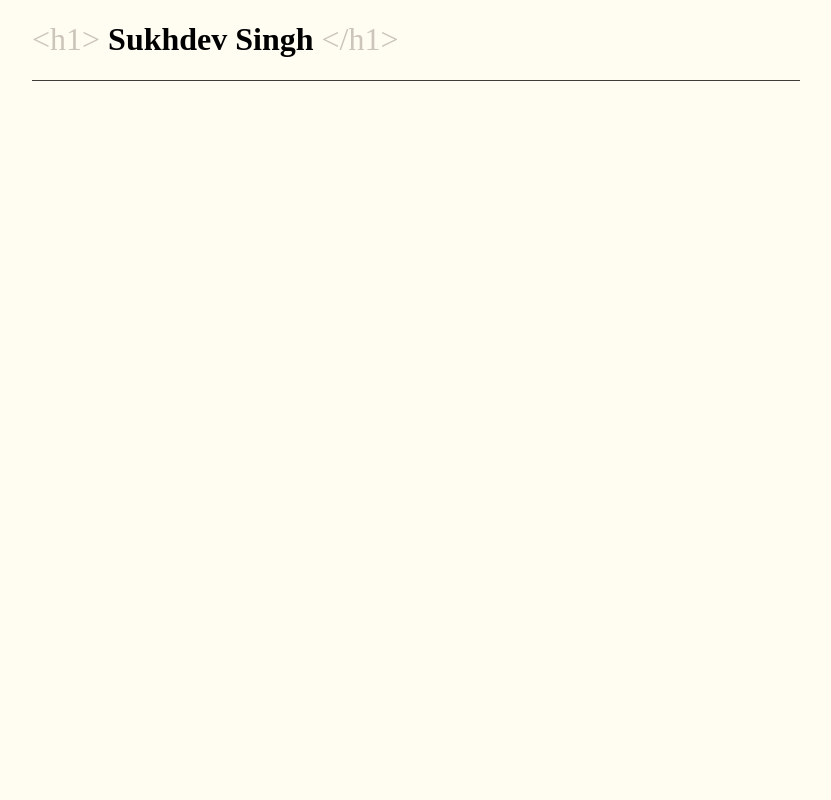
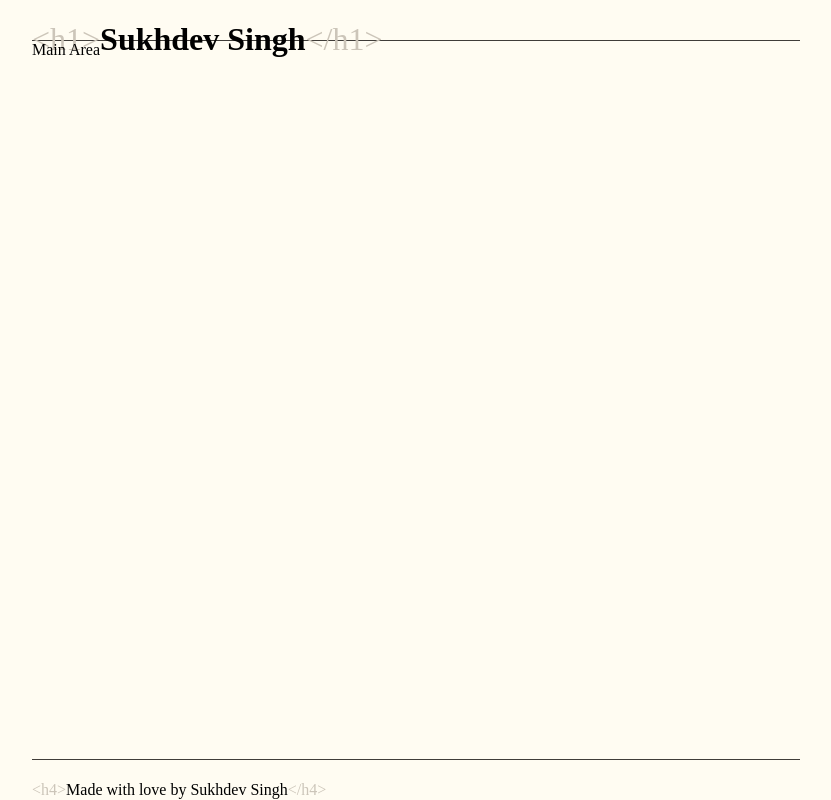
Before and after one commit to sukhiboi/sukhiboi.github.io, a React (Vite) app: page / in a window 1280 px wide. Shown: the whole page, without its empty margins (224-1055 px from the left). Built offline with nearby package versions, Linux system fonts and the light colour scheme.

Commit message:
Create Home page:

```diff
--- a/src/components/Footer/Footer.tsx
+++ b/src/components/Footer/Footer.tsx
@@ -2,12 +2,13 @@ import TagText from "../TagText/TagText";
 import styled from "styled-components";
 
 const FooterContainer = styled.footer`
+  height: 5%;
   border-top: 1px solid ${({ theme }) => theme.textPrimary};
 `;
 
 const Footer = () => (
   <FooterContainer>
-    <TagText tag={"h2"} content={"Made with love by Sukhdev Singh"} />
+    <TagText tag={"h4"} content={"Made with love by Sukhdev Singh"} />
   </FooterContainer>
 );
 
--- a/src/components/Header/Header.tsx
+++ b/src/components/Header/Header.tsx
@@ -2,6 +2,7 @@ import TagText from "../TagText/TagText";
 import styled from "styled-components";
 
 const HeaderContainer = styled.header`
+  height: 5%;
   border-bottom: 1px solid ${({ theme }) => theme.textPrimary};
 `;
 
--- a/src/components/TagText/TagText.tsx
+++ b/src/components/TagText/TagText.tsx
@@ -10,10 +10,18 @@ const tagMap = {
   h1: styled["h1"]``,
   h2: styled["h2"]``,
   h3: styled["h3"]``,
-  h4: styled["h4"]``,
-  h5: styled["h5"]``,
-  h6: styled["h6"]``,
-  p: styled["p"]``,
+  h4: styled["h4"]`
+    font-weight: 100;
+  `,
+  h5: styled["h5"]`
+    font-weight: 100;
+  `,
+  h6: styled["h6"]`
+    font-weight: 100;
+  `,
+  p: styled["p"]`
+    font-weight: 100;
+  `,
 };
 
 const TagElement = styled.span`
@@ -26,7 +34,7 @@ const TagText: FC<ITagText> = ({ tag, content }: ITagText) => {
   return (
     <Tag>
       <TagElement>{`<${tag}>`}</TagElement>
-      {` ${content} `}
+      {`${content}`}
       <TagElement>{`</${tag}>`}</TagElement>
     </Tag>
   );
--- a/src/main.tsx
+++ b/src/main.tsx
@@ -7,9 +7,16 @@ import { createBrowserRouter, RouterProvider } from "react-router-dom";
 
 const GlobalStyles = createGlobalStyle`
   body {
+    height: 100vh;
     margin: 0 20%;
     padding: 0;
     background: ${lightTheme.background};
+  }
+
+  #root {
+    display: flex;
+    flex-direction: column;
+    height: 100%;
   }
 `;
 
--- a/src/pages/Home/Home.tsx
+++ b/src/pages/Home/Home.tsx
@@ -1,6 +1,19 @@
 import { FC } from "react";
 import Header from "../../components/Header/Header";
+import Footer from "../../components/Footer/Footer";
+import styled from "styled-components";
 
-const Home: FC = () => <Header />;
+const Main = styled.main`
+  flex: 1;
+  overflow-y: auto;
+`;
+
+const Home: FC = () => (
+  <>
+    <Header />
+    <Main>Main Area</Main>
+    <Footer />
+  </>
+);
 
 export default Home;
```
Also changed, not shown: 1 other file (tests, documents, lock files or other folders).
